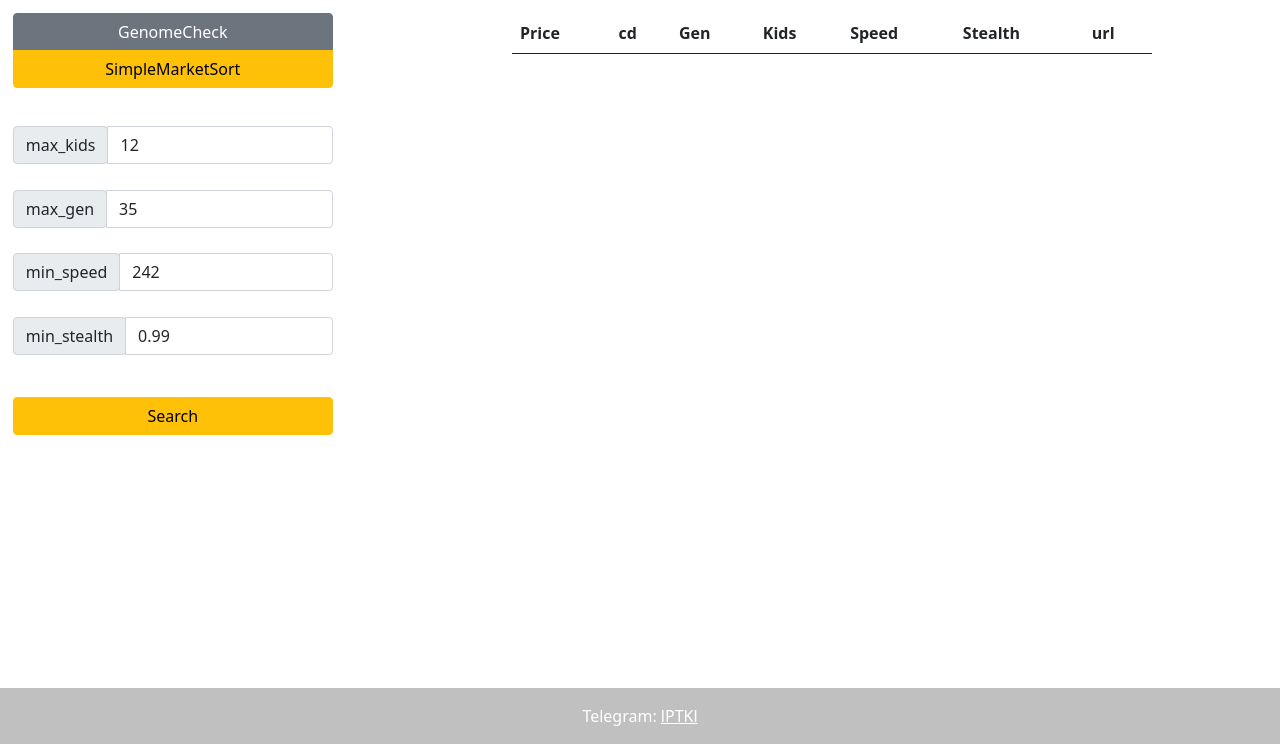
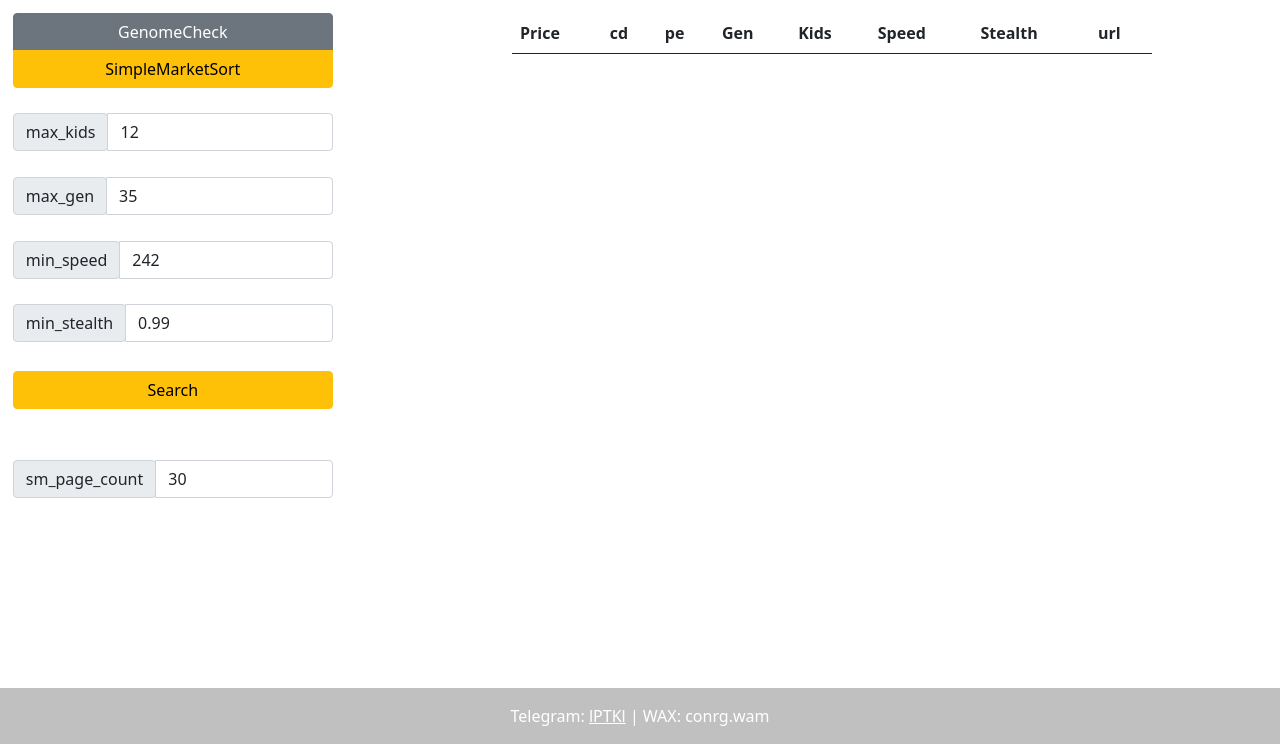
Before and after one commit to Avelial/waxtools, a Flask app: page /kolobok/simplemarketsort in a window 1280 px wide; the page is wider, and only the part inside the window is pictured. Shown: the part 56-800 px from the top of that part. Run offline with Flask 2, Linux system fonts and the light colour scheme; lists and menus that the app fills with data are empty.

Commit message:
kolobok pe and simplemarket page count added

```diff
--- a/templates/index.html
+++ b/templates/index.html
@@ -25,6 +25,7 @@
         <div class="text-center p-3" style="background-color: #c0c0c0; color: #FFF;">
             Telegram:
             <a href="https://t.me/lPTKl" style="color: #FFF;"> lPTKl</a>
+            | WAX: conrg.wam
         </div>
     </footer>
 </div>
--- a/templates/kolobok_genome.html
+++ b/templates/kolobok_genome.html
@@ -99,6 +99,7 @@ function GenomeCheck(e) {
         <div class="text-center p-3" style="background-color: #c0c0c0; color: #FFF;">
             Telegram:
             <a href="https://t.me/lPTKl" style="color: #FFF;"> lPTKl</a>
+            | WAX: conrg.wam
         </div>
     </footer>
 </div>
--- a/templates/kolobok_simplemarketsort.html
+++ b/templates/kolobok_simplemarketsort.html
@@ -39,7 +39,8 @@ function GenomeCheck(e) {
 async function update_sort(){
 var SIMPLEMARKET_URL = 'https://wax.simplemarket.io/api/v2/market?limit=100&=&authors=ilovekolobok&asset.mdata.health.raw=100&sortOrder=1&isVerifiedOnly=true&skip=';
 let arr = [];
-for (let i = 0; i < 40; i++) {
+page_count = Number(document.getElementById('page_count').value);
+for (let i = 0; i < page_count; i++) {
     var xhr = new XMLHttpRequest();
     xhr.open('GET', SIMPLEMARKET_URL + String(100 * i), true);
     xhr.send();
@@ -56,12 +57,13 @@ var min_speed;
 var min_stealth;
 var response;
 var cd;
+var pe;
 var table = document.getElementById('table');
 
 await delay(1000);
-for(let i = 0; i < 40; i++){
+for(let i = 0; i < page_count; i++){
     table.innerHTML = '';
-    for(let j = 0; j < 40; j++){
+    for(let j = 0; j < page_count; j++){
     try {
         response = JSON.parse(arr[j].responseText);
         response = response['items'];
@@ -71,6 +73,15 @@ for(let i = 0; i < 40; i++){
             gen = Number(position['idata']['gen']);
             kids =  Number(position['mdata']['kids']);
             cd =  Number(position['mdata']['cd']);
+            pe = "00000";
+            try {
+                pe = position['mdata']['pe'];
+                 }
+            catch (e) {
+            }
+            if (typeof pe == 'undefined'){
+                pe = "00000";
+            }
 
             max_kids = Number(document.getElementById('max_kids').value);
             max_gen = Number(document.getElementById('max_gen').value);
@@ -100,9 +111,12 @@ for(let i = 0; i < 40; i++){
                 td4.innerHTML = String(stats[1]);
                 var td5 = document.createElement("td");
                 td5.innerHTML = '<a href="https://wax.simplemarket.io/products/asset/'+ String(position["assetId"]) + '">' + 'https://wax.simplemarket.io/products/asset/' + String(position["assetId"]) + '</a>';
+                var td7 = document.createElement("td");
+                td7.innerHTML = String(pe);
 
                 tr.appendChild(td0);
                 tr.appendChild(td6);
+                tr.appendChild(td7);
                 tr.appendChild(td1);
                 tr.appendChild(td2);
                 tr.appendChild(td3);
@@ -117,6 +131,9 @@ for(let i = 0; i < 40; i++){
     await delay(100);
 }
 }
+
+
+
 
 
 
@@ -154,6 +171,7 @@ for(let i = 0; i < 40; i++){
         <tr>
             <th scope="col">Price</th>
             <th scope="col">cd</th>
+            <th scope="col">pe</th>
             <th scope="col">Gen</th>
             <th scope="col">Kids</th>
             <th scope="col">Speed</th>
@@ -167,7 +185,7 @@ for(let i = 0; i < 40; i++){
 </div>
 
 
-<div class="input-group mb-3 w-25" style="margin-left: 1%; margin-top: 3%">
+<div class="input-group mb-3 w-25" style="margin-left: 1%; margin-top: 2%">
     <div class="input-group-prepend">
         <span class="input-group-text" id="basic-addon1">max_kids</span>
     </div>
@@ -199,9 +217,17 @@ for(let i = 0; i < 40; i++){
            aria-describedby="basic-addon4" id="min_stealth" value="0.99">
 </div>
 
-<button type="button" class="btn btn-warning w-25" onclick="update_sort();" style="margin-left: 1%; margin-top: 2%">
+<button type="button" class="btn btn-warning w-25" onclick="update_sort();" style="margin-left: 1%; margin-top: 1%">
     Search
 </button>
+
+<div class="input-group mb-3 w-25" style="margin-left: 1%; margin-top: 4%">
+    <div class="input-group-prepend">
+        <span class="input-group-text" id="basic-addon5">sm_page_count</span>
+    </div>
+    <input type="text" class="form-control" placeholder="" aria-label=""
+           aria-describedby="basic-addon4" id="page_count" value="30">
+</div>
 
 
 <div class="fixed-bottom">
@@ -209,6 +235,7 @@ for(let i = 0; i < 40; i++){
         <div class="text-center p-3" style="background-color: #c0c0c0; color: #FFF;">
             Telegram:
             <a href="https://t.me/lPTKl" style="color: #FFF;"> lPTKl</a>
+            | WAX: conrg.wam
         </div>
     </footer>
 </div>
```
